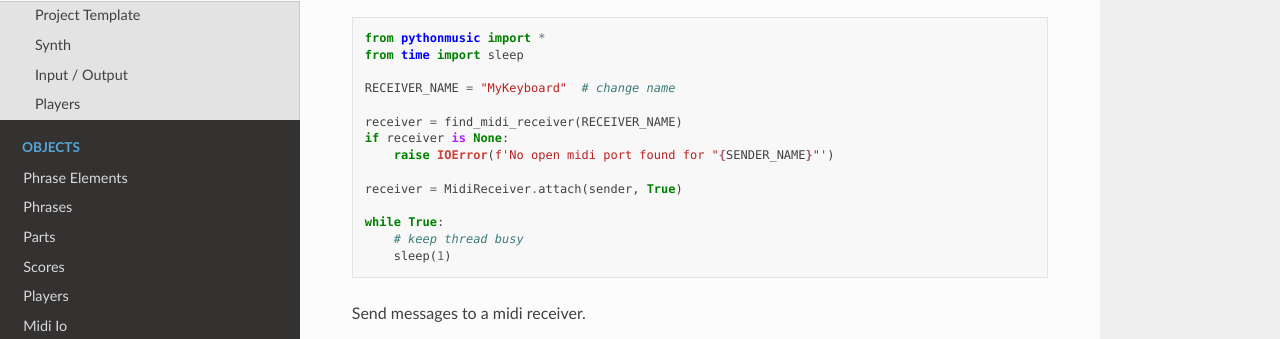
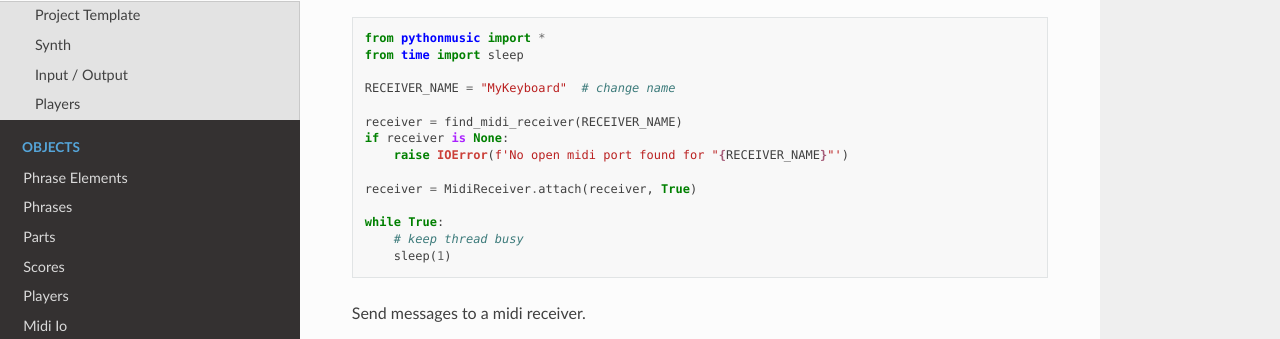
Before and after one commit to flreuss/pythonmusic, a Sphinx documentation site: the page built from docs/intro/examples.rst, in a window 1280 px wide and 900 px high, scrolled down 1415 px. Shown: the part 112-451 px from the top of the window. Built offline with Sphinx 7.4.7 and the Read the Docs theme 2.0.0, drawn with Linux system fonts in a browser that asks for light colours.

Commit message:
fixed copy-pasted vars from example

```diff
--- a/docs/intro/examples.rst
+++ b/docs/intro/examples.rst
@@ -89,9 +89,9 @@ Receive messages from a midi sender, and print them to the terminal.
 
     receiver = find_midi_receiver(RECEIVER_NAME)
     if receiver is None:
-        raise IOError(f'No open midi port found for "{SENDER_NAME}"')
+        raise IOError(f'No open midi port found for "{RECEIVER_NAME}"')
 
-    receiver = MidiReceiver.attach(sender, True)
+    receiver = MidiReceiver.attach(receiver, True)
 
     while True:
         # keep thread busy
```
